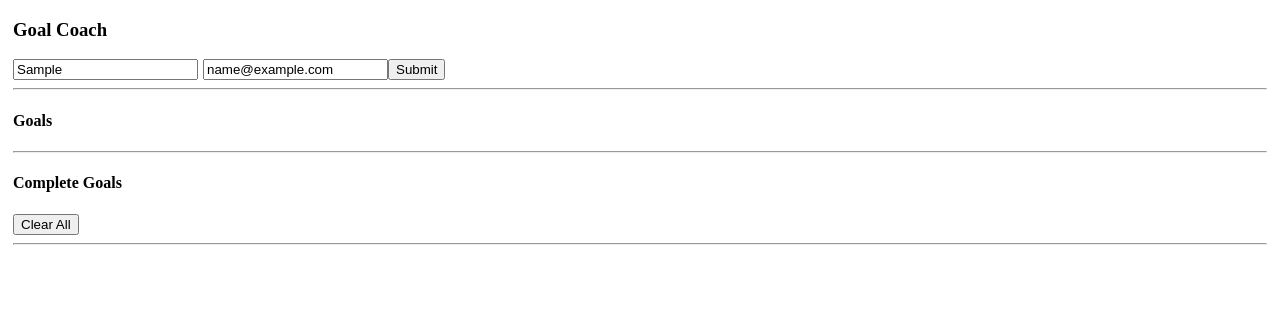
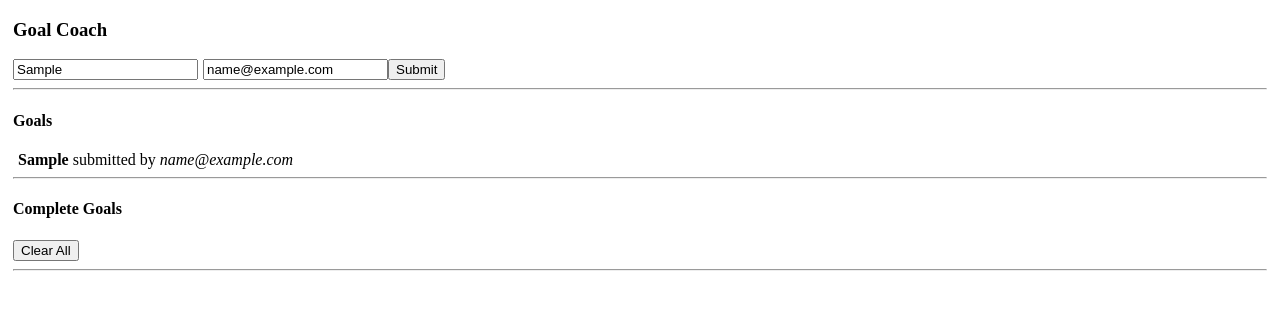
Before and after one commit to arju88nair/projectContract, a React (Create React App) app: page / in a window 1280 px wide. Both pictures are taken after typing "Sample", "name@example.com" into the empty fields and a click on the button "Submit". Shown: the top 310 px of the page. Built offline with nearby package versions, Linux system fonts and the light colour scheme.

Commit message:
add and list contracts

```diff
--- a/src/actions/index.js
+++ b/src/actions/index.js
@@ -2,11 +2,13 @@ import {  SET_GOALS, SET_COMPLETED } from '../constants';
 
 
 
-export function setGoals(goals) {
+export function setGoals(email,title) {
   const action = {
     type: SET_GOALS,
-    goals
+    email,
+    title
   }
+  console.log(action,"action")
   return action;
 }
 
--- a/src/components/AddGoal.jsx
+++ b/src/components/AddGoal.jsx
@@ -1,5 +1,6 @@
 import React, { Component } from 'react';
 import { connect } from 'react-redux';
+import {setGoals} from '../actions'
 // import { goalRef } from '../firebase';
 
 class AddGoal extends Component {
@@ -14,6 +15,9 @@ class AddGoal extends Component {
   addGoal() {
     console.log('this', this);
     const { title ,email} = this.state;
+
+    this.props.dispatch(setGoals(email,title))
+
     // goalRef.push({email, title});
   }
 
--- a/src/components/GoalItem.jsx
+++ b/src/components/GoalItem.jsx
@@ -18,12 +18,7 @@ class GoalItem extends Component {
       <div style={{margin: '5px'}}>
         <strong>{title}</strong>
         <span style={{marginRight: '5px'}}> submitted by <em>{email}</em></span>
-        <button
-          className="btn btn-sm btn-primary"
-          onClick={() => this.completeGoal()}
-        >
-          Complete
-        </button>
+
       </div>
     )
   }
--- a/src/components/GoalList.jsx
+++ b/src/components/GoalList.jsx
@@ -5,28 +5,17 @@ import { setGoals } from '../actions';
 import GoalItem from './GoalItem';
 
 class GoalList extends Component {
-  componentDidMount() {
-    // goalRef.on('value', snap => {
-    //   let goals = [];
-    //   snap.forEach(goal => {
-    //     const { email, title } = goal.val();
-    //     const serverKey = goal.key;
-    //     goals.push({ email, title, serverKey });
-    //   })
-    //   this.props.setGoals(goals);
-    // })
-  }
 
   render() {
     return (
       <div>
-        {/* {
+        {
           this.props.goals.map((goal, index) => {
             return (
               <GoalItem key={index} goal={goal} />
             )
           })
-        } */}
+        }
       </div>
     )
   }
--- a/src/reducers/reducer_goals.js
+++ b/src/reducers/reducer_goals.js
@@ -1,9 +1,25 @@
-import { SET_GOALS } from '../constants';
+import {
+  SET_GOALS
+} from '../constants';
+
+const goal = (action) => {
+  let {
+    title,
+    email
+  } = action;
+  return {
+    id: Math.random(),
+    title,
+    email
+  }
+}
 
 export default (state = [], action) => {
-  switch(action.type) {
+  let goals = null;
+  switch (action.type) {
     case SET_GOALS:
-      const { goals } = action;
+      goals = [...state, goal(action)];
+      console.log(goals,"goals")
       return goals;
     default:
       return state;
```
